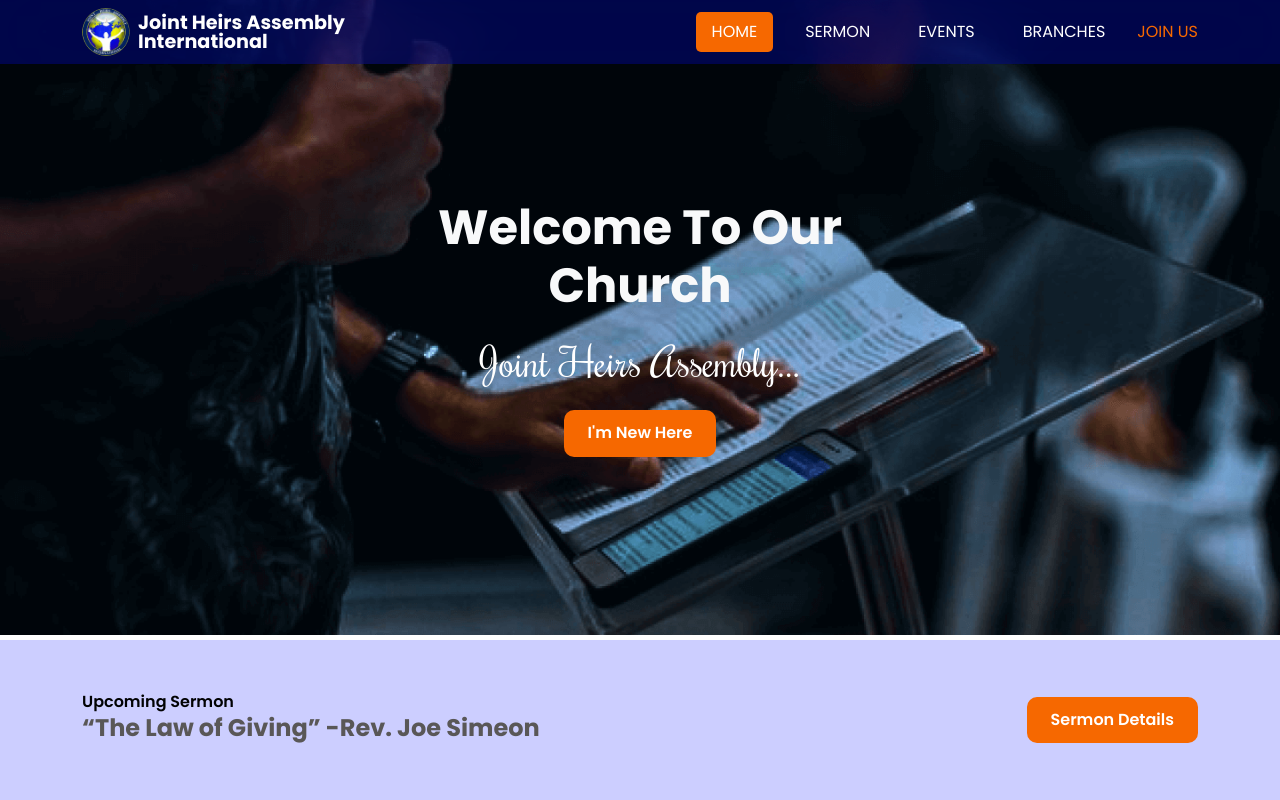
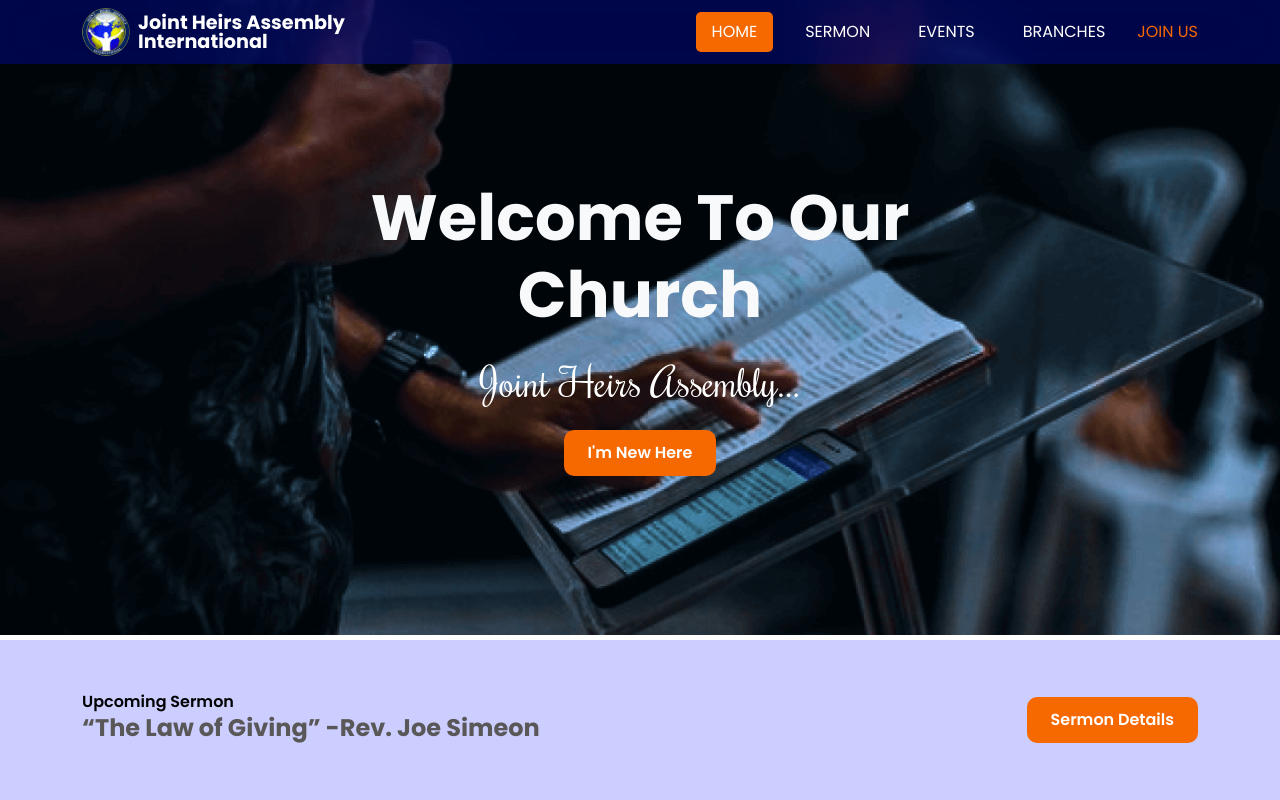
Before and after one commit to pin4eva/joint_heirs_frontend, a Next.js app: page / in a window 1280 px wide. Shown: the top 800 px of the page. Built offline with nearby package versions, Linux system fonts and the light colour scheme.

Commit message:
updated hero title text from 3 to 4rem

```diff
--- a/src/styles/home.scss
+++ b/src/styles/home.scss
@@ -19,10 +19,10 @@
 	.hero {
 		display: grid;
 		align-items: center;
-
 		position: relative;
 		min-height: 80vh;
-
+		object-position: center;
+		object-fit: cover;
 
 		.hero-bg {
 			position: absolute;
@@ -40,7 +40,7 @@
 			margin-top: 1rem;
 
 			h1 {
-				font-size: 3rem;
+				font-size: 4rem;
 				font-weight: 700;
 			}
 
```
